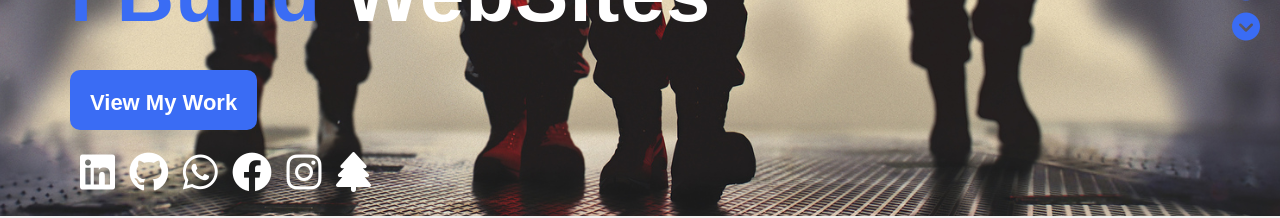
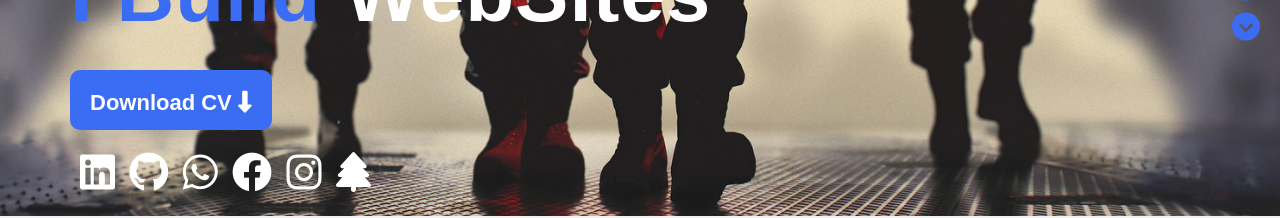
Before and after one commit to Megawy/Portfolio, a plain HTML site: page index.html in a window 1280 px wide. Shown: the part 716-934 px from the top of the page. Drawn offline with Linux system fonts and the light colour scheme.

Commit message:
Upload Cv

```diff
--- a/index.html
+++ b/index.html
@@ -39,7 +39,7 @@
                 <div class="text-landing">
                     <h2>Hello, I'm Ahmed<br><span>Web Developer<br>Front-End</span></h2>
                     <h3>I Build <span>WebSites</span></h3>
-                    <a href="#projects" class="main-btn">View My Work</a>
+                    <a href="FILES/CV.pdf" class="main-btn">Download CV  <i class="fa-solid fa-down-long"></i></a>
                     <div class="social-icons">
                         <a target="_blank" href="https://www.linkedin.com/in/ahmed-osama-72a255241/"><i
                                 class="fa-brands fa-linkedin"></i></a>
```
Also changed, not shown: 1 other file.
